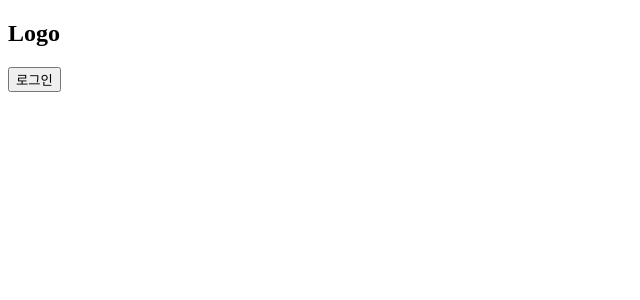
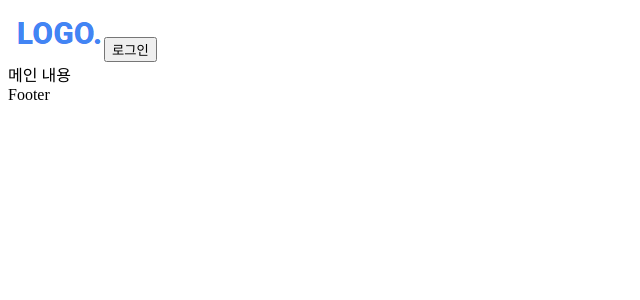
Before and after one commit to FindLolChess-FLC/ReactWebApplicationServer, a React (Create React App) app: page / in a window 1280 px wide. Shown: the top 300 px of the page, without its empty margins (0-640 px from the left). Built offline with nearby package versions, Linux system fonts and the light colour scheme; the HTML template or start-up script is replaced by a standard one.

Commit message:
🎨 : 로그아웃 기능을 toggle 안으로 이동 및 main 구조 정리

```diff
--- a/src/components/containers/Footer.tsx
+++ b/src/components/containers/Footer.tsx
@@ -1,3 +1,3 @@
 export default function Footer() {
-  return <div>a</div>;
+  return <div>Footer</div>;
 }
--- a/src/components/containers/Header.tsx
+++ b/src/components/containers/Header.tsx
@@ -2,6 +2,8 @@ import { useState } from "react";
 import { useNavigate } from "react-router-dom";
 import getCookie from "../../utils/getCookie";
 import { Api } from "../../utils/apis/Api";
+import toggle from "./Toggle";
+import logoImg from "../../assets/img/logo.png";
 
 export default function Header() {
   const navigate = useNavigate();
@@ -25,12 +27,17 @@ export default function Header() {
 
   return (
     <div>
-      <button
-        type="button"
-        onClick={() => (token === "" ? handleLogin() : handleLogout())}
-      >
-        {token === "" ? "로그인" : "로그아웃"}
-      </button>
+      <img src={logoImg} alt="로고 이미지" />
+      {token === "" ? (
+        <button
+          type="button"
+          onClick={() => (token === "" ? handleLogin() : handleLogout())}
+        >
+          로그인
+        </button>
+      ) : (
+        toggle(handleLogout) // 로그아웃 시
+      )}
     </div>
   );
 }
--- /dev/null
+++ b/src/components/containers/Toggle.tsx
@@ -0,0 +1,17 @@
+export default function toggle(a: any) {
+  return (
+    // update info에서 가져오기
+    <div>
+      <button type="button">변지인님 환영합니다.</button>
+      <ul>
+        <li>마이페이지</li>
+        <li>나의 즐겨찾기</li>
+        <li>
+          <button type="button" onClick={a}>
+            로그아웃
+          </button>
+        </li>
+      </ul>
+    </div>
+  );
+}
--- a/src/pages/Main.tsx
+++ b/src/pages/Main.tsx
@@ -1,12 +1,16 @@
+import Footer from "../components/containers/Footer";
 import Header from "../components/containers/Header";
 
 export default function Main() {
   return (
     <div>
       <header>
-        <h2>Logo</h2>
         <Header />
       </header>
+      <main>메인 내용</main>
+      <footer>
+        <Footer />
+      </footer>
     </div>
   );
 }
```
